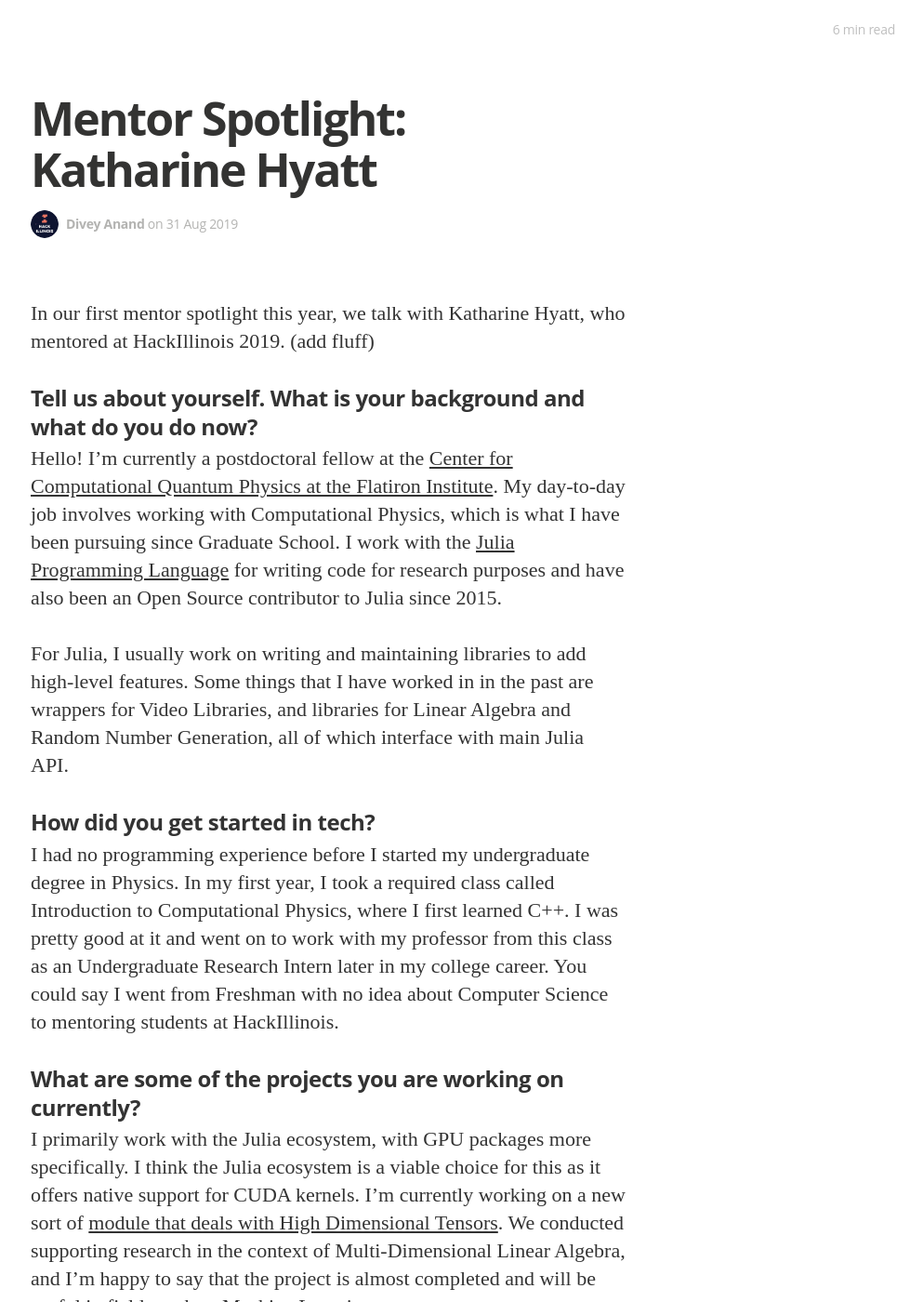
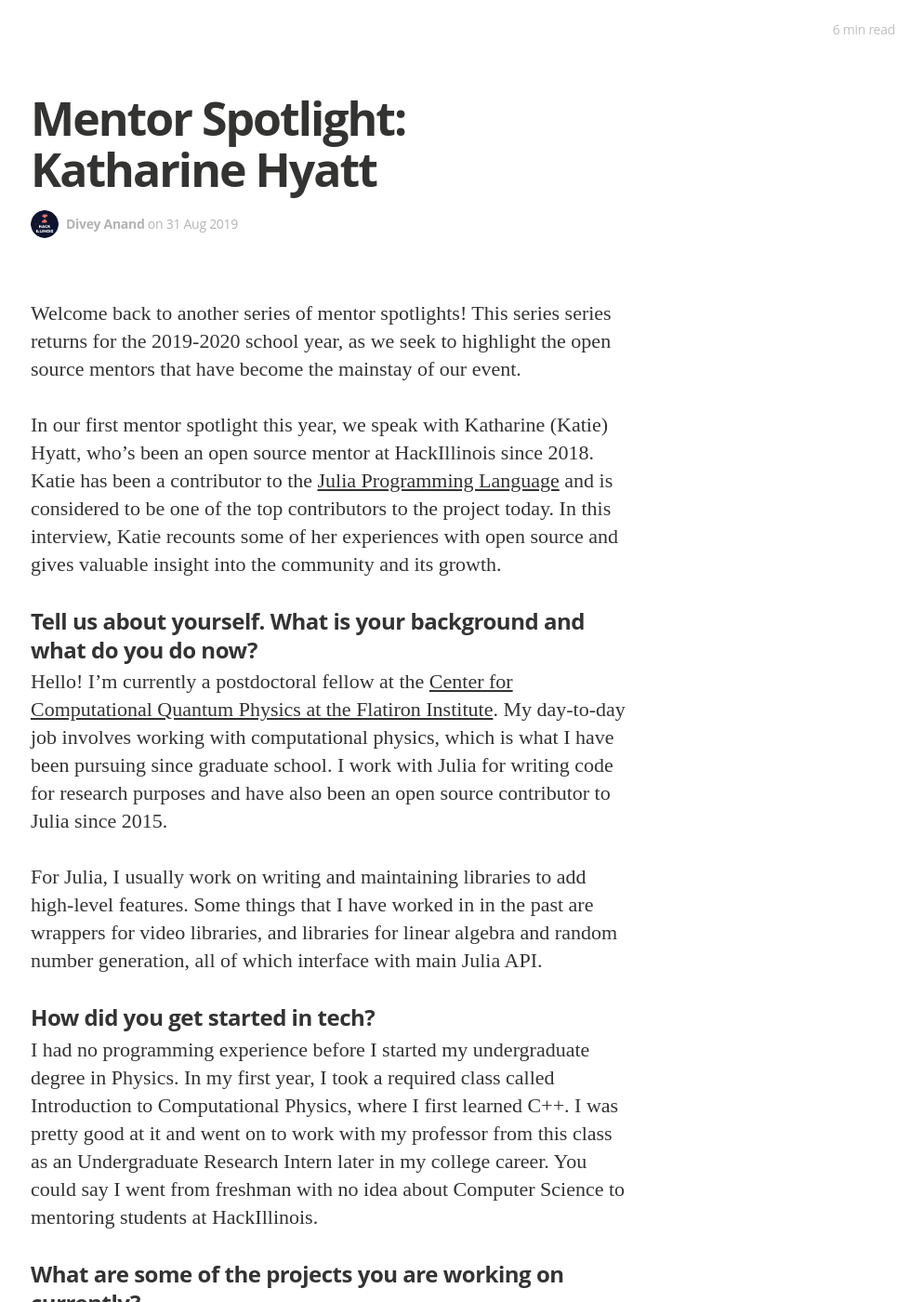
Before and after one commit to HackIllinois/blog, a Jekyll site: the page built from _posts/2019-08-28-mentor-spotlight-katharine-hyatt.markdown, in a window 1280 px wide and 1400 px high. Shown: the whole window at 93% size, without its empty margins (287-1280 px from the left). Built offline with Jekyll 4.4.1, drawn with Linux system fonts in a browser that asks for light colours; nearby versions of some CDN libraries; some web fonts are replaced.

Commit message:
Review 1 edit

```diff
--- a/_posts/2019-08-28-mentor-spotlight-katharine-hyatt.markdown
+++ b/_posts/2019-08-28-mentor-spotlight-katharine-hyatt.markdown
@@ -3,20 +3,22 @@
 title: "Mentor Spotlight: Katharine Hyatt"
 date: 2019-08-31 17:00:00
 categories: spotlights
-tags: HackIllinois2019, mentors, featured
+tags: featured, HackIllinois, mentors
 image:
 author: Divey Anand
 ---
 
-In our first mentor spotlight this year, we talk with Katharine Hyatt, who mentored at HackIllinois 2019. (add fluff)
+Welcome back to another series of mentor spotlights! This series series returns for the 2019-2020 school year, as we seek to highlight the open source mentors that have become the mainstay of our event.
+
+In our first mentor spotlight this year, we speak with Katharine (Katie) Hyatt, who's been an open source mentor at HackIllinois since 2018. Katie has been a contributor to the [Julia Programming Language](https://julialang.org/) and is considered to be one of the top contributors to the project today. In this interview, Katie recounts some of her experiences with open source and gives valuable insight into the community and its growth.
 
 ### Tell us about yourself. What is your background and what do you do now?
-Hello! I'm currently a postdoctoral fellow at the [Center for Computational Quantum Physics at the Flatiron Institute](https://www.simonsfoundation.org/flatiron/center-for-computational-quantum-physics). My day-to-day job involves working with Computational Physics, which is what I have been pursuing since Graduate School. I work with the [Julia Programming Language](https://julialang.org/) for writing code for research purposes and have also been an Open Source contributor to Julia since 2015.
+Hello! I'm currently a postdoctoral fellow at the [Center for Computational Quantum Physics at the Flatiron Institute](https://www.simonsfoundation.org/flatiron/center-for-computational-quantum-physics). My day-to-day job involves working with computational physics, which is what I have been pursuing since graduate school. I work with Julia for writing code for research purposes and have also been an open source contributor to Julia since 2015.
 
-For Julia, I usually work on writing and maintaining libraries to add high-level features. Some things that I have worked in in the past are wrappers for Video Libraries, and libraries for Linear Algebra and Random Number Generation, all of which interface with main Julia API.
+For Julia, I usually work on writing and maintaining libraries to add high-level features. Some things that I have worked in in the past are wrappers for video libraries, and libraries for linear algebra and random number generation, all of which interface with main Julia API.
 
 ### How did you get started in tech?
-I had no programming experience before I started my undergraduate degree in Physics. In my first year, I took a required class called Introduction to Computational Physics, where I first learned C++. I was pretty good at it and went on to work with my professor from this class as an Undergraduate Research Intern later in my college career. You could say I went from Freshman with no idea about Computer Science to mentoring students at HackIllinois.
+I had no programming experience before I started my undergraduate degree in Physics. In my first year, I took a required class called Introduction to Computational Physics, where I first learned C++. I was pretty good at it and went on to work with my professor from this class as an Undergraduate Research Intern later in my college career. You could say I went from freshman with no idea about Computer Science to mentoring students at HackIllinois.
 
 ### What are some of the projects you are working on currently?
 I primarily work with the Julia ecosystem, with GPU packages more specifically. I think the Julia ecosystem is a viable choice for this as it offers native support for CUDA kernels. I'm currently working on a new sort of [module that deals with High Dimensional Tensors](https://github.com/ITensor/ITensors.jl). We conducted supporting research in the context of Multi-Dimensional Linear Algebra, and I'm happy to say that the project is almost completed and will be useful in fields such as Machine Learning.
```
